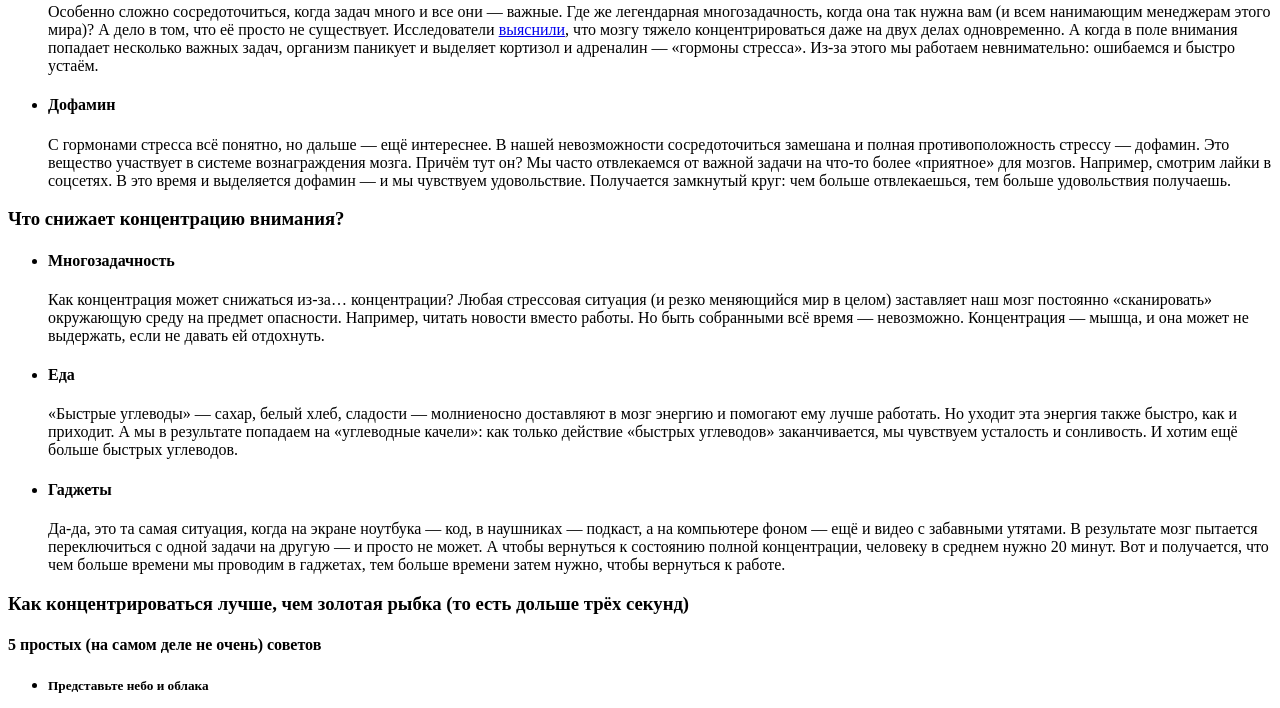
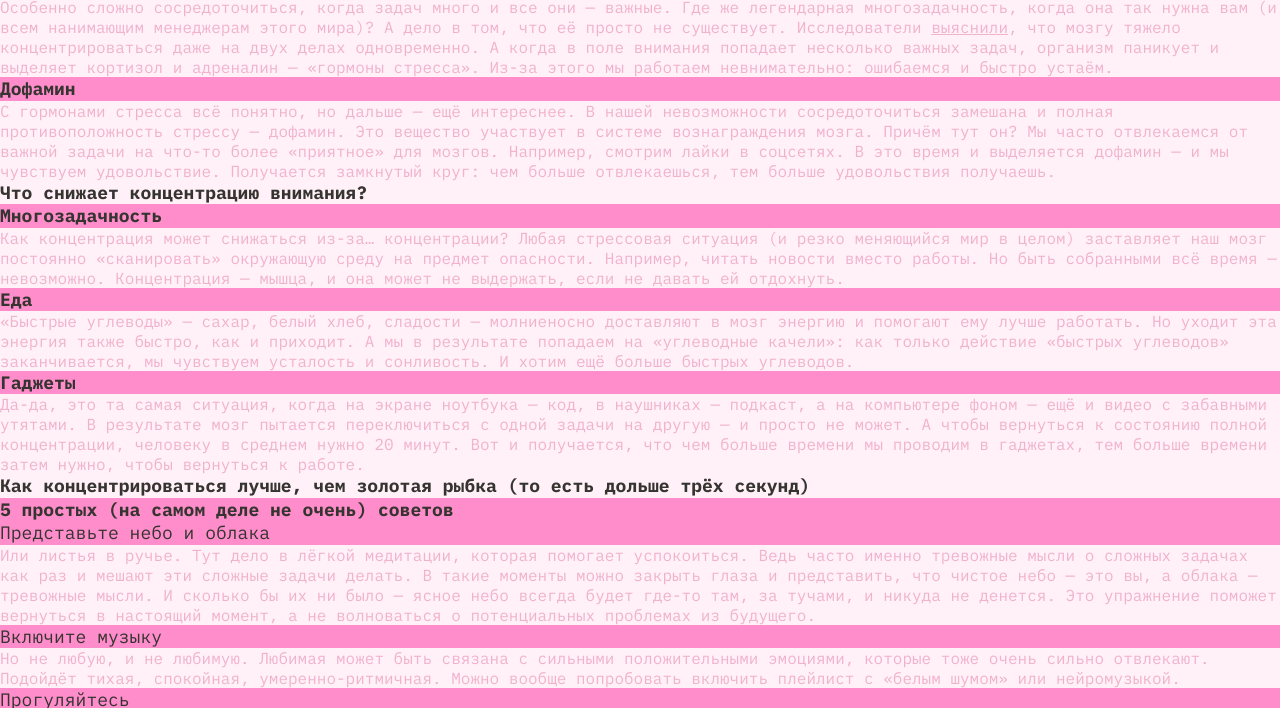
Before and after one commit to ThomasPerru/slozhno-sosredotochitsya-fd, a plain HTML site: page index.html in a window 1280 px wide. Shown: the part 301-1009 px from the top of the page. Drawn offline with Linux system fonts and the light colour scheme.

Commit message:
не забыть изменить var для светлой версии*

```diff
--- a/index.html
+++ b/index.html
@@ -9,7 +9,7 @@
   <meta name="color-scheme" content="dark light">
   <title>Сложно сосредоточиться</title>
   <link rel="stylesheet" href="./fonts/fonts.css">
-  <link rel="stylesheet" href="./styles/global.css" />
+  <link rel="stylesheet" href="./styles/globals.css">
   <link rel="stylesheet" href="./styles/variables.css">
   <link rel="stylesheet" href="./styles/style.css">
   <link rel="stylesheet" href="./styles/dark.css">
@@ -106,7 +106,7 @@
       <h4 class="menu_item-paragraph title_same">5 простых (на самом деле не очень) советов</h4>
       <ul class="list_section-three">
         <li class="list_section-three_item">
-          <h5 class="menu_item-paragraph-thin">Представьте небо и облака</h5>
+          <h5 class="menu_item-paragraph-thin title_same">Представьте небо и облака</h5>
           <p class="#0">Или листья в ручье. Тут дело в лёгкой медитации, которая помогает успокоиться. Ведь часто именно
             тревожные мысли о сложных задачах как раз и мешают эти сложные задачи делать. В такие моменты можно закрыть
             глаза и представить, что чистое небо — это вы, а облака — тревожные мысли. И сколько бы их ни было — ясное
@@ -114,7 +114,7 @@
             момент, а не волноваться о потенциальных проблемах из будущего.</p>
         </li>
         <li class="list_section-three_item">
-          <h5 class="menu_item-paragraph-thin">Включите музыку</h5>
+          <h5 class="menu_item-paragraph-thin title_same">Включите музыку</h5>
           <p class="#0">Но не любую, и не любимую. Любимая может быть связана с сильными положительными эмоциями, которые
             тоже очень сильно отвлекают. Подойдёт тихая, спокойная, умеренно-ритмичная. Можно вообще попробовать
             включить плейлист с «белым шумом» или нейромузыкой.</p>
--- a/styles/dark.css
+++ b/styles/dark.css
@@ -9,6 +9,28 @@
     Так стили написанные ниже будут иметь больший вес,
     чем стили в медиазапросе предпочтений пользователя
   */
+
+  --bg-color: #000028;
+
+  --header_title_color: #DB00FF;
+  --shadow_header_title: #FF0070;
+
+  --header__theme-menu_color:#FF0070;
+  --header__theme-menu_color-border:#FF0070;
+
+  --section_title_color: #FF0070;
+  --menu_item-paragraph_color: #000028 ;
+  --title_same_text-color: #000028;
+  --title_same_bg-color: #FF0070;
+  --menu_item-paragraph-thin: #000028;
+
+  --text-color-link:#FF0070;
+  --text-shadow: 4px 4px 0 var(--text-color-link);
+
+  --title-footer_color: #DB00FF;
+  --shadow_footer_title: #FF0070;
+
+  --header_background-image: url(../images/cover-image-dark.png);
 }
 
 .theme-dark .page {
--- a/styles/light.css
+++ b/styles/light.css
@@ -9,8 +9,58 @@
     Так стили написанные ниже будут иметь больший вес,
     чем стили в медиазапросе предпочтений пользователя
   */
+
+  --bg-color: #FFF1F7;
+
+  --header_title_color: #FFC2E6;
+  --shadow_header_title: #FF8DCB;
+
+  --header__theme-menu_color:#353430;
+  --header__theme-menu_color-border:#353430;
+
+  --section_title_color: #353430;
+  --menu_item-paragraph_color: #353430 ;
+  --title_same_text-color: #353430;
+  --title_same_bg-color: #FF8DCB;
+  --menu_item-paragraph-thin: #353430;
+
+  --text-color-link:#FF8DCB;
+  --text-shadow: 4px 4px 0 var(--text-color-link);
+
+  --title-footer_color: #FFC2E6;
+  --shadow_footer_title: #FF0070;
+
+  --header_background-image: url(../images/cover-image-light.png);
+}
+
+@media (prefers-color-scheme: light) {
+  :root {
+    /* Дублируем переменные светлой темы */
+  --bg-color: #FFF1F7;
+
+  --header_title_color: #FFC2E6;
+  --shadow_header_title: #FF8DCB;
+
+  --header__theme-menu_color:#353430;
+  --header__theme-menu_color-border:#353430;
+
+  --section_title_color: #353430;
+  --menu_item-paragraph_color: #353430 ;
+  --title_same_text-color: #353430;
+  --title_same_bg-color: #FF8DCB;
+  --menu_item-paragraph-thin: #353430;
+
+  --text-color-link:#FF8DCB;
+  --text-shadow: 4px 4px 0 var(--text-color-link);
+
+  --title-footer_color: #FFC2E6;
+  --shadow_footer_title: #FF0070;
+
+    --header_background-image: url(../images/cover-image-light.png);
+  }
 }
 
 .theme-light .page {
   /* Вам также нужно будет написать ряд подобных селекторов */
+
 }
--- a/styles/style.css
+++ b/styles/style.css
@@ -1,29 +1,71 @@
 /* Основные стили проекта. Это стили для темы, которую вы верстаете первой. */
 
 .page {
+  color: var(--page_text-color, #f1b2ce);
+  font-family: var(--font-primary, sans-serif);
   /* сохраните в разметке и стилях класс page у тега body. Он удобен, чтобы составлять селекторы для разных цветовых тем. */
+  background-color: var(--bg-color, #000028);
 }
 
 .header {
-
+  background-image: var(
+    --header_background-image,
+    url(../images/cover-image-dark.png)
+  );
+  background-repeat: no-repeat;
+  background-position: center;
+  background-size: cover;
 }
 
 .header__recording {
-
+  color: #ff0070;
+  font-weight: 400;
+  font-size: clamp(1.125rem, 1.125rem + 0vw, 1.125rem);
+  line-height: 25px;
+  text-transform: uppercase;
 }
 
 .header__theme-menu {
-
 }
 
 .header__theme-menu-button_active {
-
 }
 
 .header__title {
-
+  color: var(--header_title_color, #db00ff);
+  font-size: clamp(7.25rem, 6.3477rem + 3.8498vw, 9.8125rem);
+  line-height: 83%;
+  text-shadow: var(--shadow_header_title, 4px 4px 0 #ff0070);
 }
 
 .title_same {
+  color: var(--title_same_text-color, #000028);
+  font-weight: 700;
+  font-size: clamp(1.125rem, 1.125rem + 0vw, 1.125rem);
+  line-height: 23.4px;
+  background-color: var(--title_same_bg-color, #ff0070);
+}
 
+.section_title {
+  color: var(--section_title_color, #ff0070);
+  font-weight: 700;
+  font-size: clamp(1.125rem, 1.125rem + 0vw, 1.125rem);
+  line-height: 23.4px;
 }
+
+.menu_item-paragraph {
+}
+
+.menu_item-paragraph-thin {
+  font-weight: 400;
+}
+
+.footer {
+}
+
+.footer__title {
+  font-size: clamp(7.25rem, 6.3477rem + 3.8498vw, 9.8125rem);
+  line-height: 83%;
+  color: var(--title-footer_color, #db00ff);
+  text-shadow: var(--shadow_footer_title, 2px 2px 0 #FF0070);
+}
--- a/styles/variables.css
+++ b/styles/variables.css
@@ -5,20 +5,33 @@
 
 :root {
   /* Основные цвета */
+  --page_text-color: #F1B2CE;
   --bg-color: #000028;
 
   --header_title_color: #DB00FF;
-  --shadow_header_title: #FF0070;
+  --shadow_header_title: 4px 4px 0 #FF0070;
 
-  --title-footer_color: #DB00FF;
+  --header__theme-menu_color:#FF0070;
+  --header__theme-menu_color-border:#FF0070;
 
   --section_title_color: #FF0070;
+
   --menu_item-paragraph_color: #000028 ;
-  --title_same: #FF0070;
+
+  --title_same_text-color: #000028;
+  --title_same_bg-color: #FF0070;
+
   --menu_item-paragraph-thin: #000028;
 
   --text-color-link:#FF0070;
   --text-shadow: 4px 4px 0 var(--text-color-link);
+
+  --title-footer_color: #DB00FF;
+  --shadow_footer_title: 2px 2px 0 #FF0070;
+
+  /* Картинка на фоне header */
+
+  --header_background-image: url(../images/cover-image-dark.png);
 
   /* Шрифты */
   --font-primary: 'IBM Plex mono';
```
